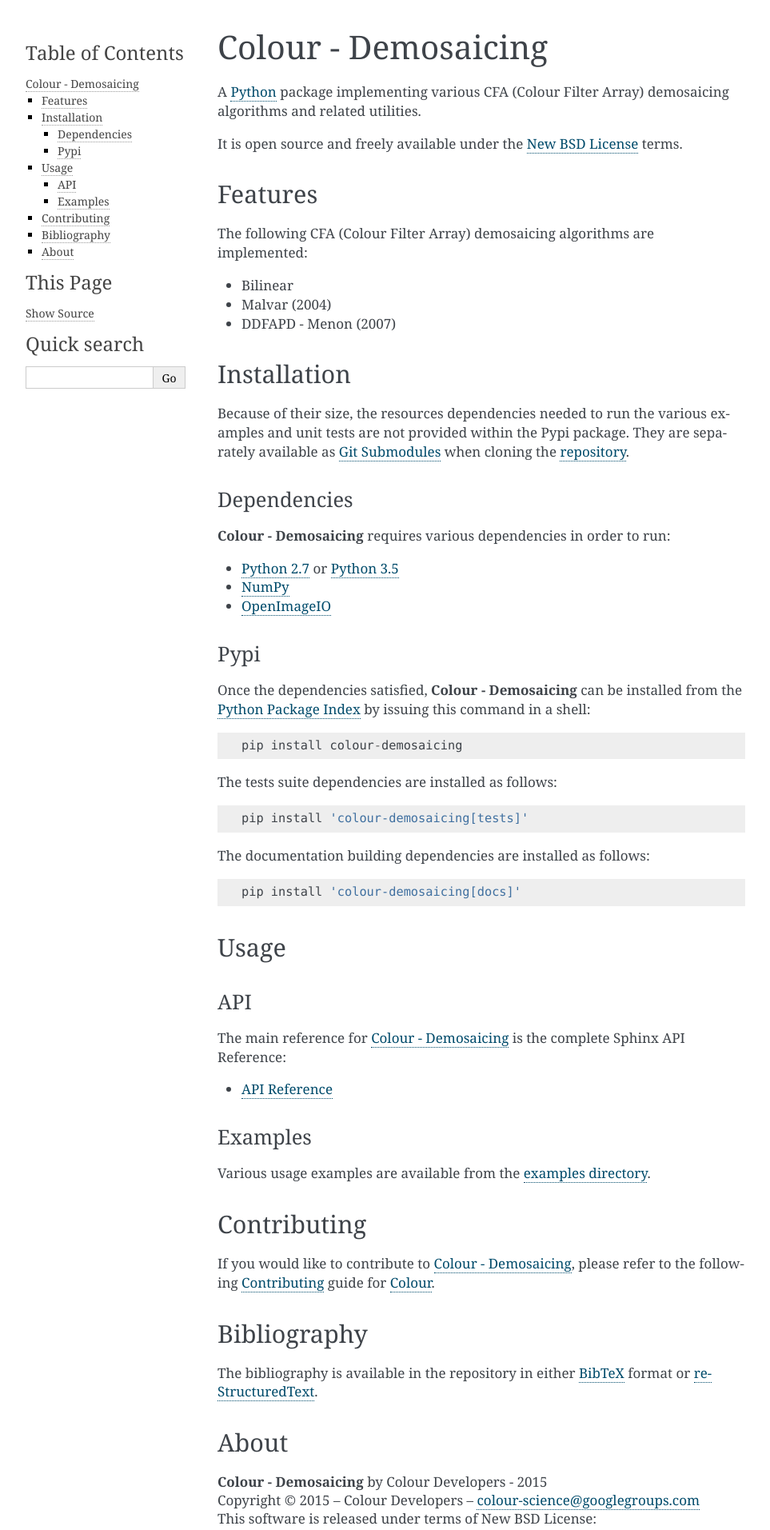
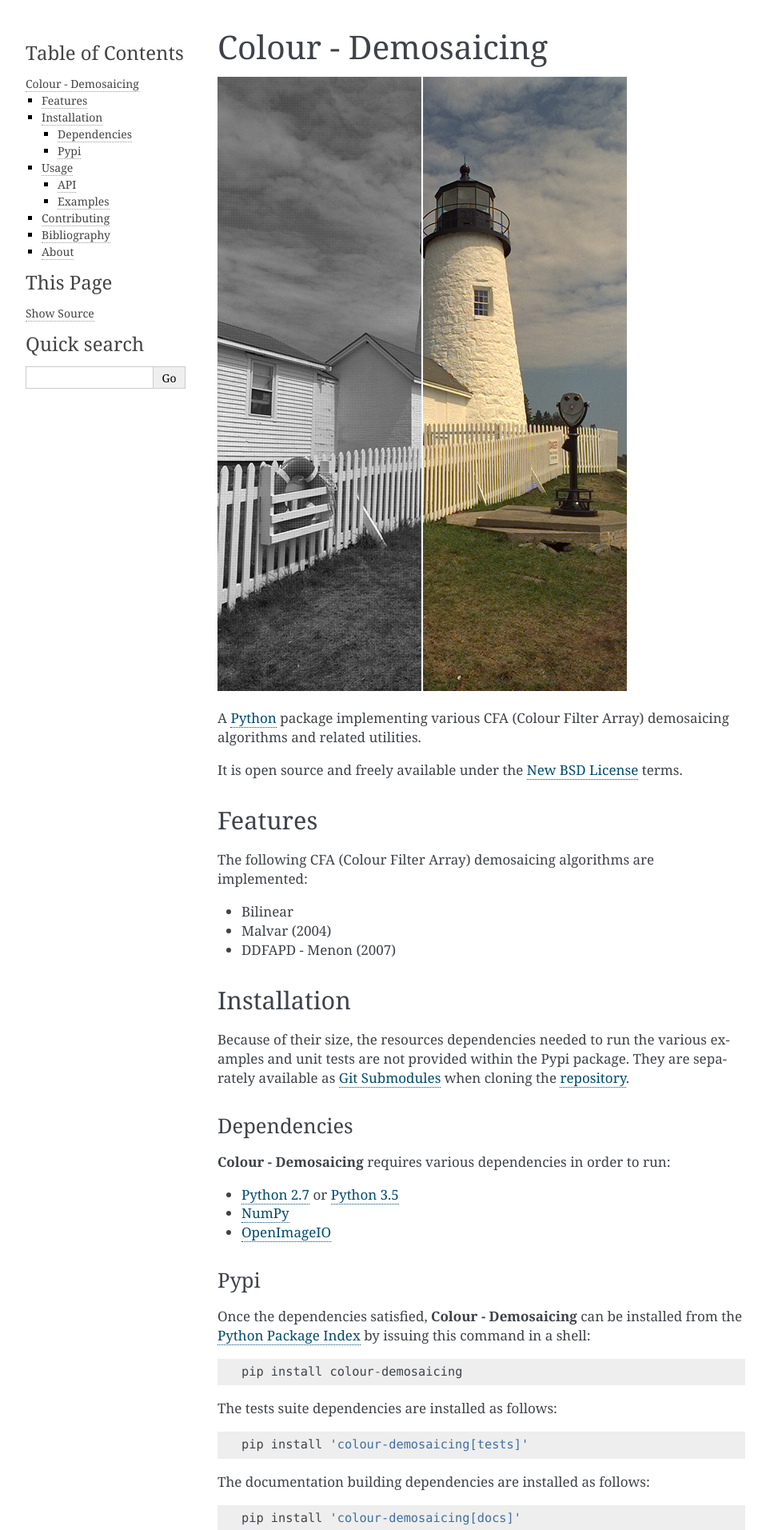
Before and after one commit to colour-science/colour-demosaicing, a Sphinx documentation site: the page built from docs/index.rst, in a window 1280 px wide. Shown: the top 1913 px of the page at 80% size, without its empty margins (148-1111 px from the left). Built offline with Sphinx 7.4.7, drawn with Linux system fonts in a browser that asks for light colours.

Commit message:
Add image to "README.rst" file.

```diff
--- a/README.rst
+++ b/README.rst
@@ -1,5 +1,7 @@
 Colour - Demosaicing
 ====================
+
+..  image:: https://raw.githubusercontent.com/colour-science/colour-demosaicing/master/docs/_static/Demosaicing_001.png
 
 A `Python <https://www.python.org/>`_ package implementing various
 CFA (Colour Filter Array) demosaicing algorithms and related utilities.
--- a/docs/index.rst
+++ b/docs/index.rst
@@ -1,5 +1,7 @@
 Colour - Demosaicing
 ====================
+
+..  image:: https://raw.githubusercontent.com/colour-science/colour-demosaicing/master/docs/_static/Demosaicing_001.png
 
 A `Python <https://www.python.org/>`_ package implementing various
 CFA (Colour Filter Array) demosaicing algorithms and related utilities.
```
